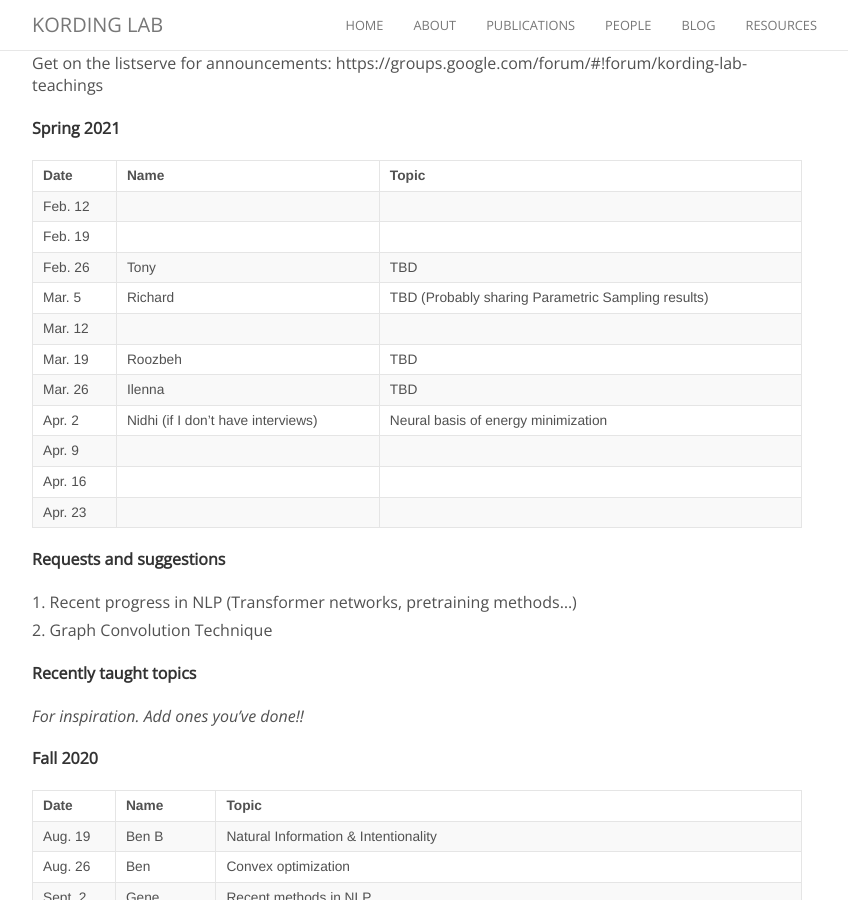
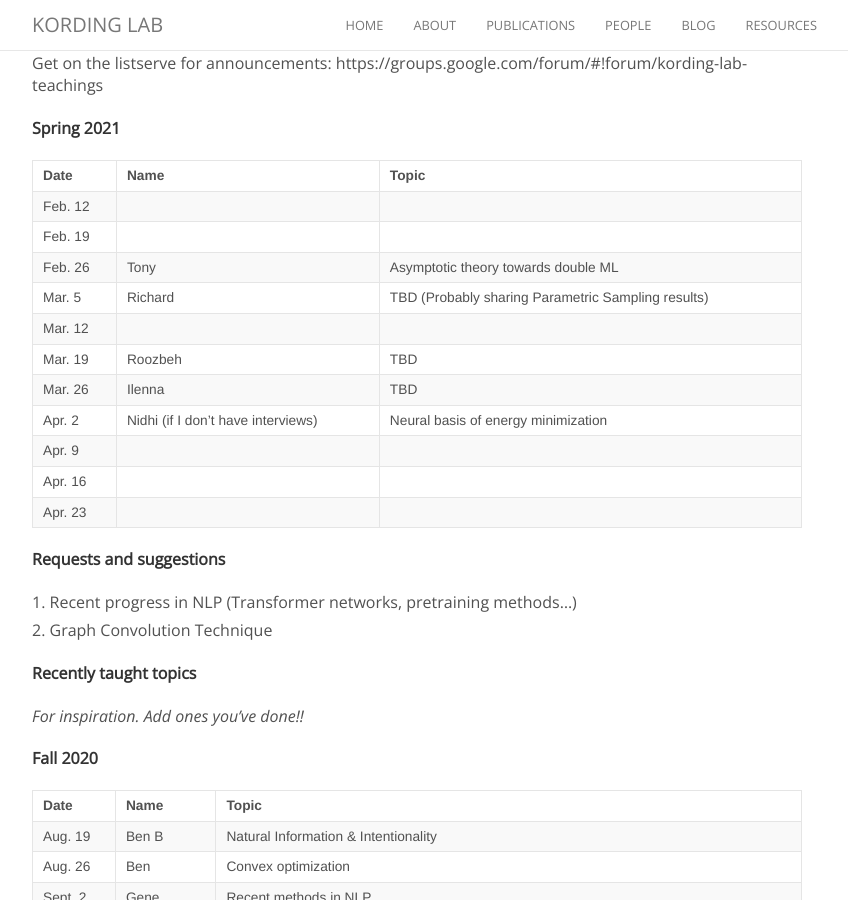
Before and after one commit to KordingLab/KordingLab.github.io, a Jekyll site: the page built from _posts/2018-08-29-upcoming-lab-teaching.md, in a window 1280 px wide and 900 px high, scrolled down 331 px. Shown: the whole window, without its empty margins (223-1071 px from the left). Built offline with Jekyll 4.4.1, drawn with Linux system fonts in a browser that asks for light colours; nearby versions of some CDN libraries; comment, search, counter and statistics services are not loaded.

Commit message:
Update 2018-08-29-upcoming-lab-teaching.md

```diff
--- a/_posts/2018-08-29-upcoming-lab-teaching.md
+++ b/_posts/2018-08-29-upcoming-lab-teaching.md
@@ -20,7 +20,7 @@ Get on the listserve for announcements: https://groups.google.com/forum/#!forum/
 |------|------|-------|
 | Feb. 12 | |  |
 | Feb. 19 |  |  |
-| Feb. 26 | Tony  | TBD |
+| Feb. 26 | Tony  | Asymptotic theory towards double ML |
 | Mar. 5 | Richard | TBD (Probably sharing Parametric Sampling results) |
 | Mar. 12 |  |  |
 | Mar. 19 | Roozbeh | TBD |
```
